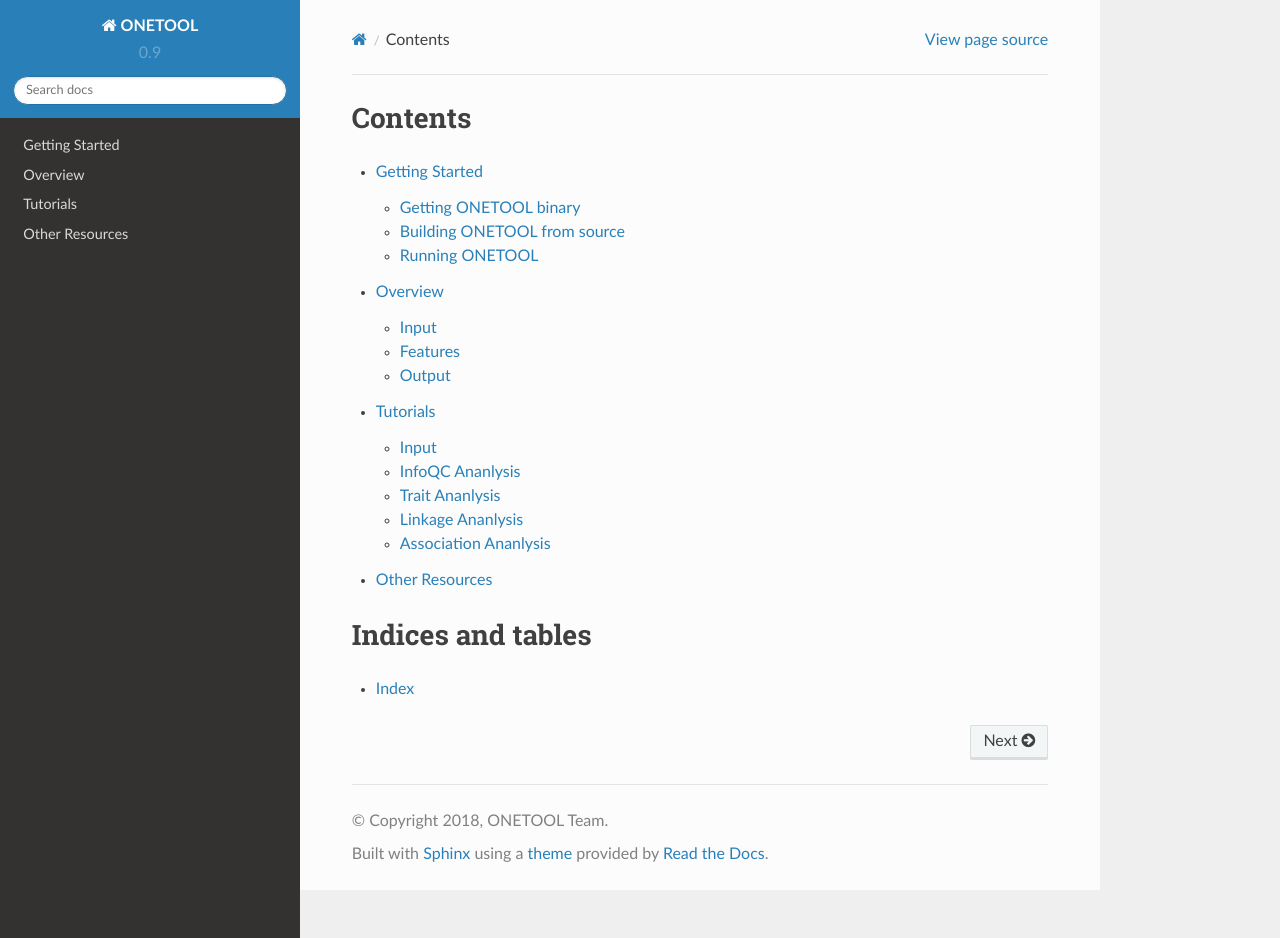
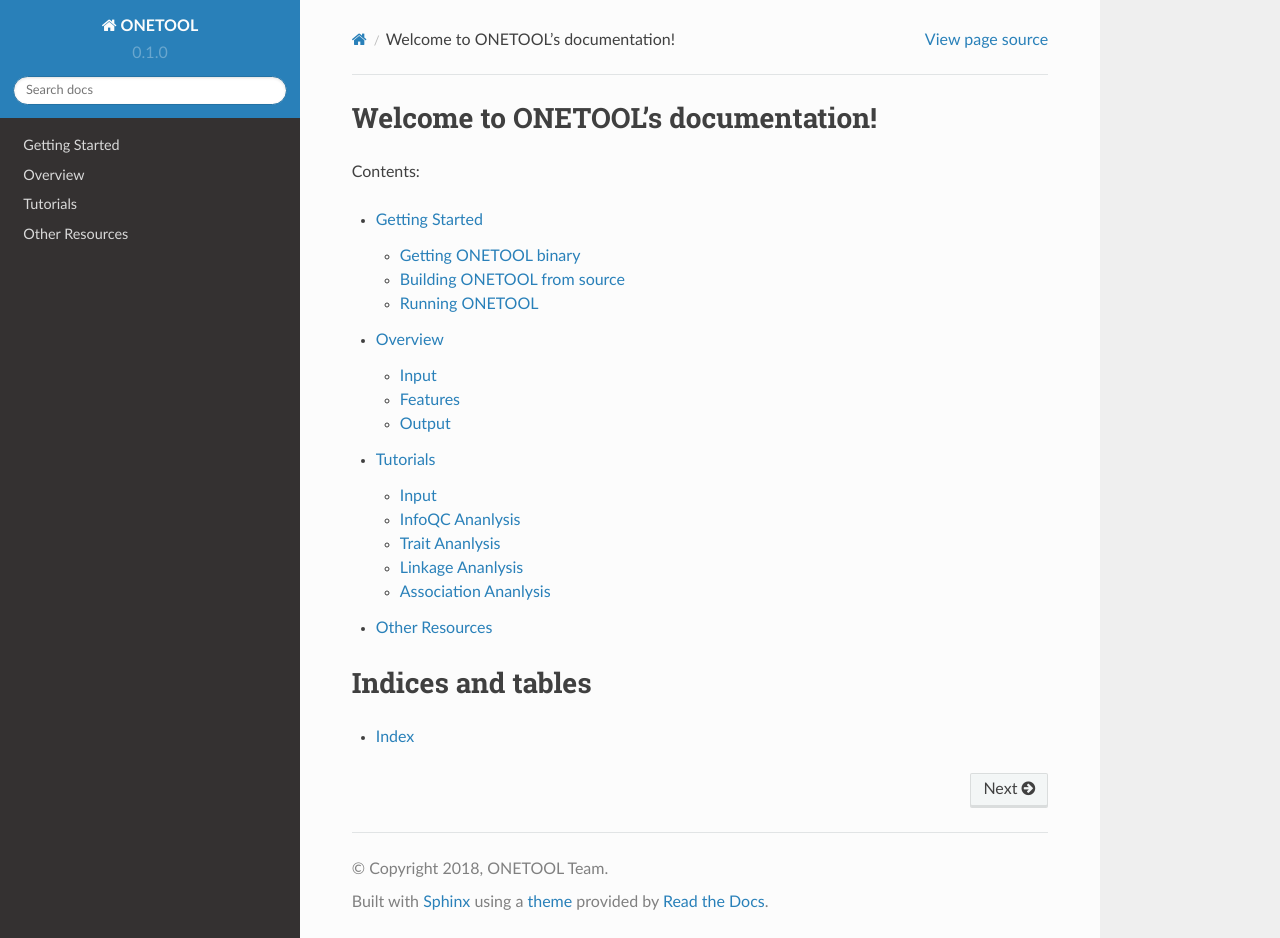
Before and after one commit to SWonLab/onetool, a Sphinx documentation site: the page built from docs/index.rst, in a window 1280 px wide and 938 px high. Built offline with Sphinx 7.4.7 and the Read the Docs theme 2.0.0, drawn with Linux system fonts in a browser that asks for light colours; pages that are not in the unit, such as notebooks, are missing from menus.

Commit message:
updated manual

```diff
--- a/docs/conf.py
+++ b/docs/conf.py
@@ -57,9 +57,9 @@ copyright = u'2018, ONETOOL Team'
 # built documents.
 #
 # The short X.Y version.
-version = '0.9'
+version = '0.1.0'
 # The full version, including alpha/beta/rc tags.
-release = '0.9'
+release = '0.1.0'
 
 # The language for content autogenerated by Sphinx. Refer to documentation
 # for a list of supported languages.
--- a/docs/index.rst
+++ b/docs/index.rst
@@ -2,9 +2,11 @@
    You can adapt this file completely to your liking, but it should at least
    contain the root `toctree` directive.
 
-========
-Contents
-========
+===================================
+Welcome to ONETOOL's documentation!
+===================================
+
+Contents:
 
 .. toctree::
    :maxdepth: 2
```
Also changed, not shown: 1 other file.
